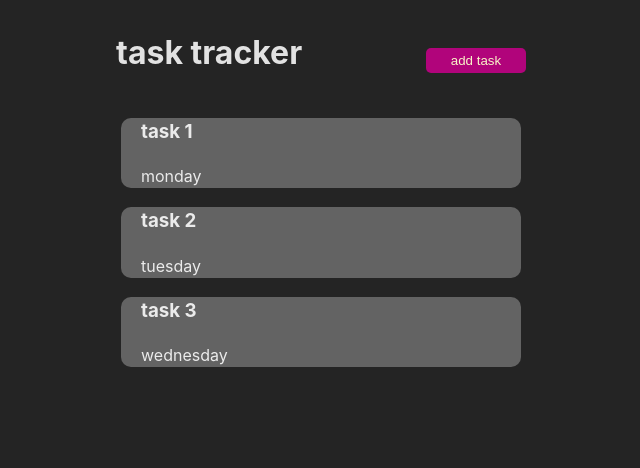
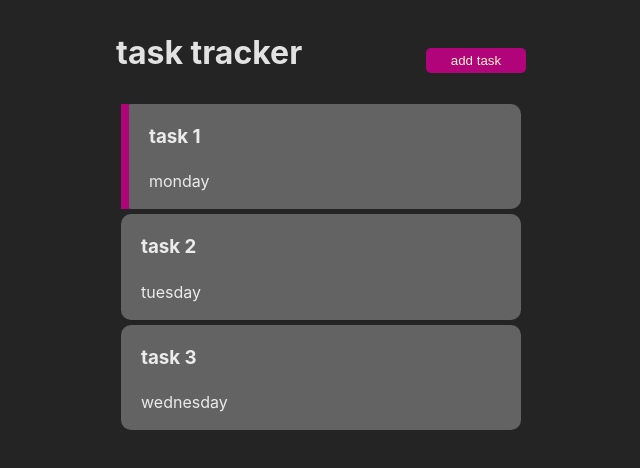
Before and after one commit to mahletm2020/task-tracker-vue, a Vue app: page / in a window 1280 px wide. Shown: the top 468 px of the page, without its empty margins (319-959 px from the left). Built offline with nearby package versions, Linux system fonts and the light colour scheme.

Commit message:
some fix

```diff
--- a/src/components/Tasks.vue
+++ b/src/components/Tasks.vue
@@ -1,6 +1,6 @@
 <template>
   <div v-for="task in tasks" :key="task.id" >
-  <Task :task="task"/>
+  <Task @delet-task="$emit('delet-task', task.id)" :task="task"/>
   </div>
 </template>
 
@@ -15,6 +15,7 @@ export default {
     Task,
   }
 }
+
 </script>
 
 <style>
--- a/src/components/task.vue
+++ b/src/components/task.vue
@@ -1,8 +1,15 @@
 <template>
-  <div class="task">
-  <h3>{{task.text}}</h3>
- <p>{{ task.day }}</p>
+  <div class="min">
+    <div :class="[task.reminder ? 'reminder' : '', 'task']">
+     <h3>{{task.text}}</h3>
+     <p>{{ task.day }}</p>
   </div>
+
+  <div class="icon">
+   <i @click="onDelet(task.id)" class="fas fa-times"></i>
+  </div>
+  </div>
+
 </template>
 
 <script>
@@ -11,16 +18,26 @@ name: 'Task',
 props:{
   task: Object,
 },
+methods:{
+  onDelet(id){
+    this.$emit('delet-task', id)
+  }
+}
 }
 </script>
 
 <style scoped>
-.task{
+.min{
   background: hsl(0, 0%, 96% ,0.3);
   width: 25rem;
   border-radius: 10px;
   margin: 5px;
+  display: flex;
+  flex-direction: row;
+  gap: 15rem;
   cursor: pointer;
+  justify-content: space-between;
+
 }
 .task h3, p{
   display: flex;
@@ -28,5 +45,16 @@ props:{
   justify-content: space-between;
  margin-left: 20px;
 }
+.fas{
+  color: hsl(319, 97%, 41%);
+  display: flex;
+  justify-content: right;
+  margin-right: 30px;
+  margin-top: 35px;
+  font-size: 25px;
+}
+.reminder {
+  border-left: 8px solid hsl(319, 96%, 35%);
+}
 
 </style>
```
